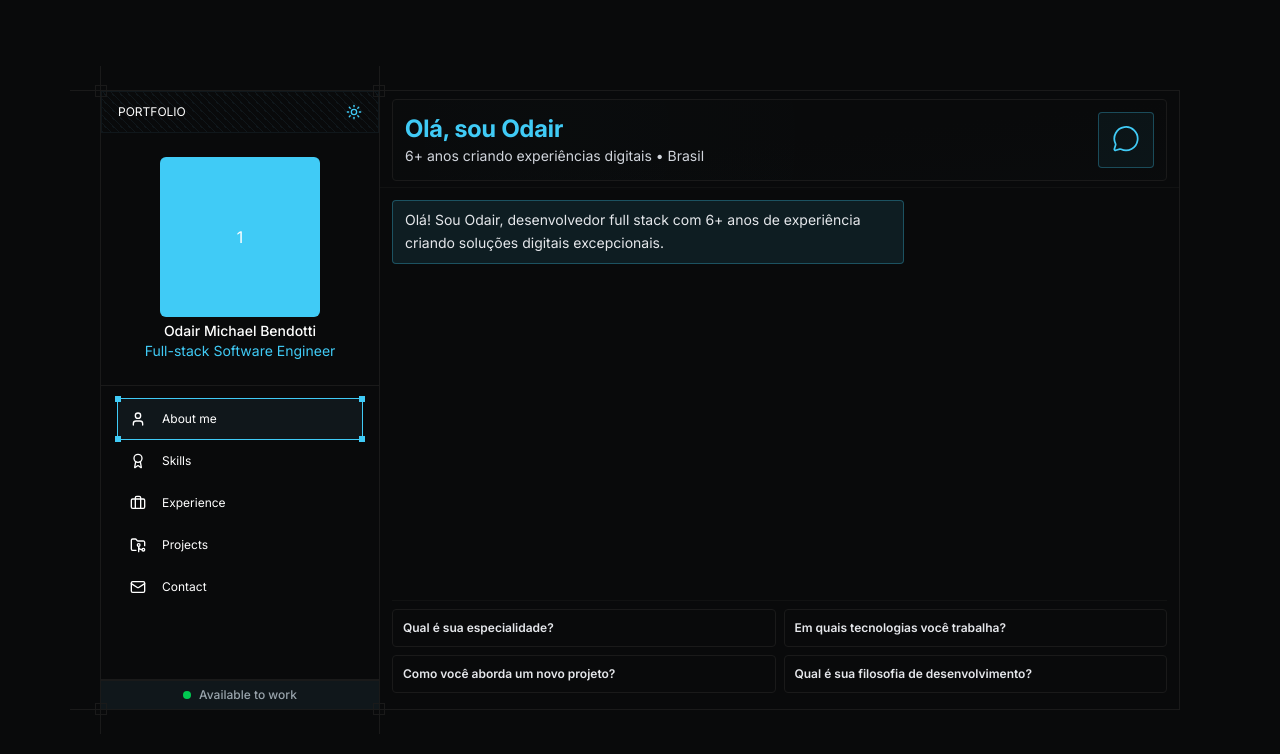
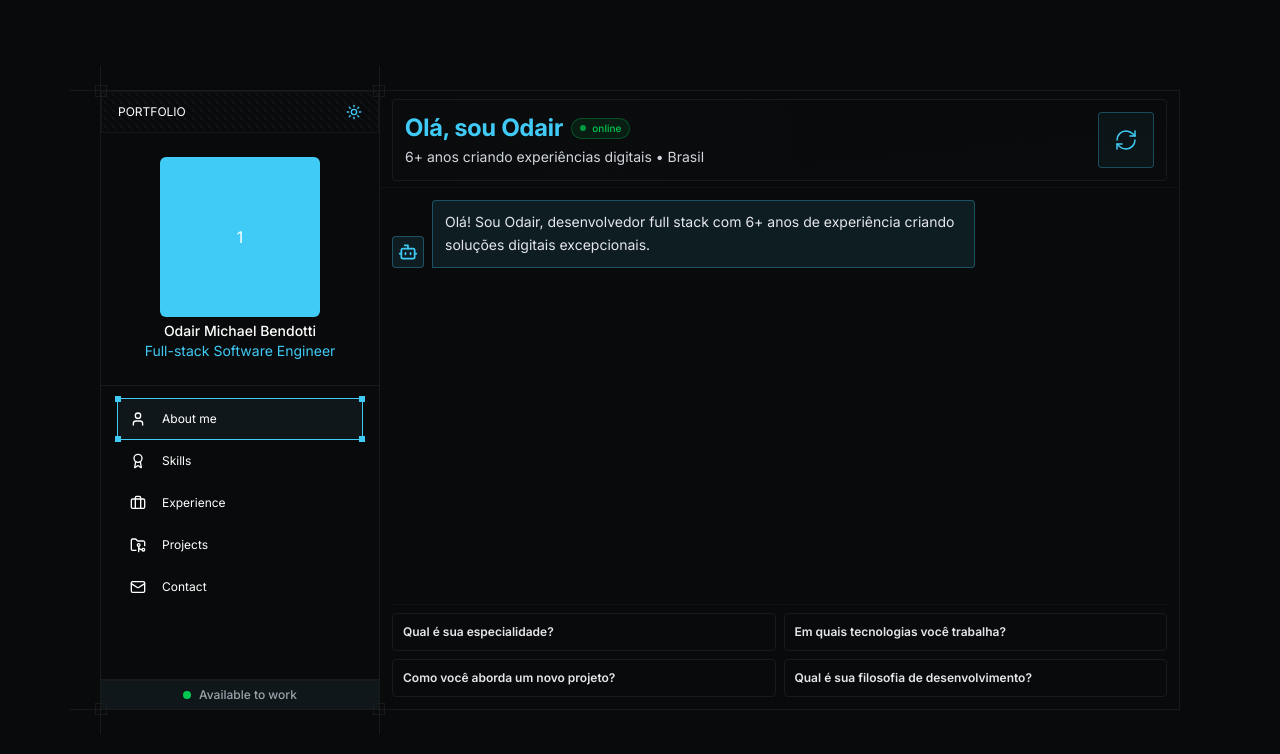
Before and after one commit to odairmichaelbendotti/personal-portfolio, a React (Vite) app in the folder frontend/: page / in a window 1280 px wide. Shown: the top 754 px of the page. Built offline with nearby package versions, Linux system fonts and the light colour scheme.

Commit message:
refactor: better ui/ux about component

```diff
--- a/frontend/src/components/Content/About.tsx
+++ b/frontend/src/components/Content/About.tsx
@@ -1,7 +1,7 @@
 import { useState, useEffect, useRef } from "react";
 import ContentLayout from "./Layout/ContentLayout";
-import { motion, AnimatePresence } from "motion/react";
-import { MessageCircle } from "lucide-react";
+import { motion, AnimatePresence } from "framer-motion";
+import { User, Bot, RefreshCw } from "lucide-react";
 
 const chatData = {
   greeting:
@@ -41,13 +41,13 @@ const chatData = {
 };
 
 const TypingAnimation = () => (
-  <motion.div className="flex gap-1">
+  <motion.div className="flex gap-1 items-center px-1">
     {[0, 1, 2].map((i) => (
       <motion.div
         key={i}
-        className="w-2 h-2 bg-accent rounded-full"
-        animate={{ y: [0, -8, 0] }}
-        transition={{ duration: 0.6, repeat: Infinity, delay: i * 0.1 }}
+        className="w-1.5 h-1.5 bg-accent rounded-full"
+        animate={{ y: [0, -4, 0], opacity: [0.4, 1, 0.4] }}
+        transition={{ duration: 0.6, repeat: Infinity, delay: i * 0.15 }}
       />
     ))}
   </motion.div>
@@ -129,29 +129,39 @@ const About = () => {
 
             <div className="relative z-10 flex items-center justify-between gap-3">
               <div className="flex-1 min-w-0">
-                <h1 className="text-xl sm:text-2xl font-bold text-accent leading-tight">
-                  Olá, sou Odair
-                </h1>
-                <p className="text-xs sm:text-sm text-gray-300 mt-0.5 truncate">
+                <div className="flex items-center gap-2 mb-1">
+                  <h1 className="text-xl sm:text-2xl font-bold text-accent leading-tight">
+                    Olá, sou Odair
+                  </h1>
+                  {/* Indicador online */}
+                  <span className="flex items-center gap-1.5 px-2 py-0.5 bg-green-500/10 border border-green-500/30 rounded-full">
+                    <span className="w-1.5 h-1.5 bg-green-500 rounded-full animate-pulse" />
+                    <span className="text-[10px] text-green-500 font-medium">
+                      online
+                    </span>
+                  </span>
+                </div>
+                <p className="text-xs sm:text-sm text-gray-300 truncate">
                   6+ anos criando experiências digitais • Brasil
                 </p>
               </div>
 
-              {/* Icon Placeholder */}
+              {/* Reset Button */}
               <motion.button
                 onClick={handleResetChat}
                 initial={{ opacity: 0, scale: 0.8 }}
                 animate={{ opacity: 1, scale: 1 }}
                 transition={{ duration: 0.5, delay: 0.2 }}
-                className="shrink-0 w-12 h-12 sm:w-14 sm:h-14 rounded-sm border border-accent/30 bg-accent/5 flex items-center justify-center hover:border-accent/50 hover:bg-accent/10 transition-all duration-300 cursor-pointer"
-                title="Resetar conversa"
+                className="shrink-0 w-12 h-12 sm:w-14 sm:h-14 rounded-sm border border-accent/30 bg-accent/5 flex items-center justify-center hover:border-accent/50 hover:bg-accent/10 transition-all duration-300 cursor-pointer group"
+                title="Reiniciar conversa"
+                aria-label="Reiniciar conversa"
               >
                 <motion.div
-                  animate={{ y: [0, -4, 0] }}
-                  transition={{ duration: 2, repeat: Infinity }}
+                  whileHover={{ rotate: 180 }}
+                  transition={{ duration: 0.3 }}
                 >
-                  <MessageCircle
-                    className="w-6 h-6 sm:w-7 sm:h-7 text-accent"
+                  <RefreshCw
+                    className="w-5 h-5 sm:w-6 sm:h-6 text-accent group-hover:text-accent"
                     strokeWidth={1.5}
                   />
                 </motion.div>
@@ -161,7 +171,7 @@ const About = () => {
         </motion.div>
 
         {/* CHAT SECTION */}
-        <div className="flex-1 flex flex-col overflow-hidden p-2 sm:p-3 gap-2 pb-20 sm:pb-4">
+        <div className="flex-1 flex flex-col overflow-hidden p-2 sm:p-3 gap-2">
           {/* Messages Container */}
           <motion.div
             initial={{ opacity: 0 }}
@@ -184,21 +194,35 @@ const About = () => {
               {messages.map((msg, idx) => (
                 <motion.div
                   key={idx}
-                  initial={{ opacity: 0, y: 10 }}
-                  animate={{ opacity: 1, y: 0 }}
+                  initial={{ opacity: 0, y: 10, scale: 0.95 }}
+                  animate={{ opacity: 1, y: 0, scale: 1 }}
                   exit={{ opacity: 0, y: -10 }}
-                  transition={{ duration: 0.3 }}
-                  className={`flex ${msg.type === "bot" ? "justify-start" : "justify-end"}`}
+                  transition={{ duration: 0.25, ease: "easeOut" }}
+                  className={`flex items-end gap-2 ${msg.type === "bot" ? "justify-start" : "justify-end"}`}
                 >
+                  {/* Avatar do bot */}
+                  {msg.type === "bot" && (
+                    <div className="shrink-0 w-7 h-7 sm:w-8 sm:h-8 rounded-sm bg-accent/10 border border-accent/30 flex items-center justify-center">
+                      <Bot className="w-4 h-4 sm:w-5 sm:h-5 text-accent" />
+                    </div>
+                  )}
+
                   <div
-                    className={`max-w-sm sm:max-w-lg px-3 py-2 rounded-sm text-xs sm:text-sm leading-relaxed border ${
+                    className={`max-w-[75%] sm:max-w-[70%] px-3 py-2.5 rounded-sm text-xs sm:text-sm leading-relaxed border ${
                       msg.type === "bot"
-                        ? "bg-accent/10 border-accent/30 text-gray-200"
-                        : "bg-green-500/20 border-green-500/50 text-white"
+                        ? "bg-accent/10 border-accent/30 text-gray-200 rounded-bl-none"
+                        : "bg-green-500/15 border-green-500/40 text-white rounded-br-none"
                     }`}
                   >
                     {msg.text}
                   </div>
+
+                  {/* Avatar do user */}
+                  {msg.type === "user" && (
+                    <div className="shrink-0 w-7 h-7 sm:w-8 sm:h-8 rounded-sm bg-green-500/10 border border-green-500/30 flex items-center justify-center">
+                      <User className="w-4 h-4 sm:w-5 sm:h-5 text-green-500" />
+                    </div>
+                  )}
                 </motion.div>
               ))}
             </AnimatePresence>
@@ -247,13 +271,22 @@ const About = () => {
 
             {availableQuestions.length === 0 && (
               <motion.div
-                initial={{ opacity: 0 }}
-                animate={{ opacity: 1 }}
-                className="flex items-center justify-center py-2"
+                initial={{ opacity: 0, y: 10 }}
+                animate={{ opacity: 1, y: 0 }}
+                className="flex flex-col items-center justify-center py-4 gap-3"
               >
-                <p className="text-xs sm:text-sm text-gray-400 italic">
+                <p className="text-xs sm:text-sm text-gray-400 italic text-center">
                   Você explorou todas as minhas áreas! 🚀
                 </p>
+                <motion.button
+                  onClick={handleResetChat}
+                  whileHover={{ scale: 1.02 }}
+                  whileTap={{ scale: 0.98 }}
+                  className="flex items-center gap-2 px-4 py-2 text-xs font-medium bg-accent/10 text-accent border border-accent/30 rounded-sm hover:bg-accent/20 transition-colors"
+                >
+                  <RefreshCw className="w-3.5 h-3.5" />
+                  Reiniciar conversa
+                </motion.button>
               </motion.div>
             )}
           </AnimatePresence>
--- a/frontend/src/components/Content/Projects.tsx
+++ b/frontend/src/components/Content/Projects.tsx
@@ -367,7 +367,7 @@ const FeaturedProjectCard = ({
       />
 
       {/* Content */}
-      <div className="relative z-10 p-5 sm:p-6 flex flex-col h-full min-h-[240px]">
+      <div className="relative z-10 p-5 sm:p-6 flex flex-col h-full min-h-60">
         {/* Header */}
         <div className="flex items-start justify-between mb-4">
           <div className="flex items-center gap-2">
@@ -487,7 +487,7 @@ const CompactProjectCard = ({
       />
 
       {/* Content */}
-      <div className="relative z-10 p-3 flex flex-col h-full min-h-[120px]">
+      <div className="relative z-10 p-3 flex flex-col h-full min-h-30">
         {/* Header */}
         <div className="flex items-start justify-between mb-2">
           <span className="text-[10px] font-mono text-gray-500">
@@ -572,7 +572,7 @@ const ProjectCard = ({
       />
 
       {/* Content */}
-      <div className="relative z-10 p-4 flex flex-col h-full min-h-[160px]">
+      <div className="relative z-10 p-4 flex flex-col h-full min-h-40">
         {/* Header */}
         <div className="flex items-start justify-between mb-2">
           <div className="flex items-center gap-2">
```
